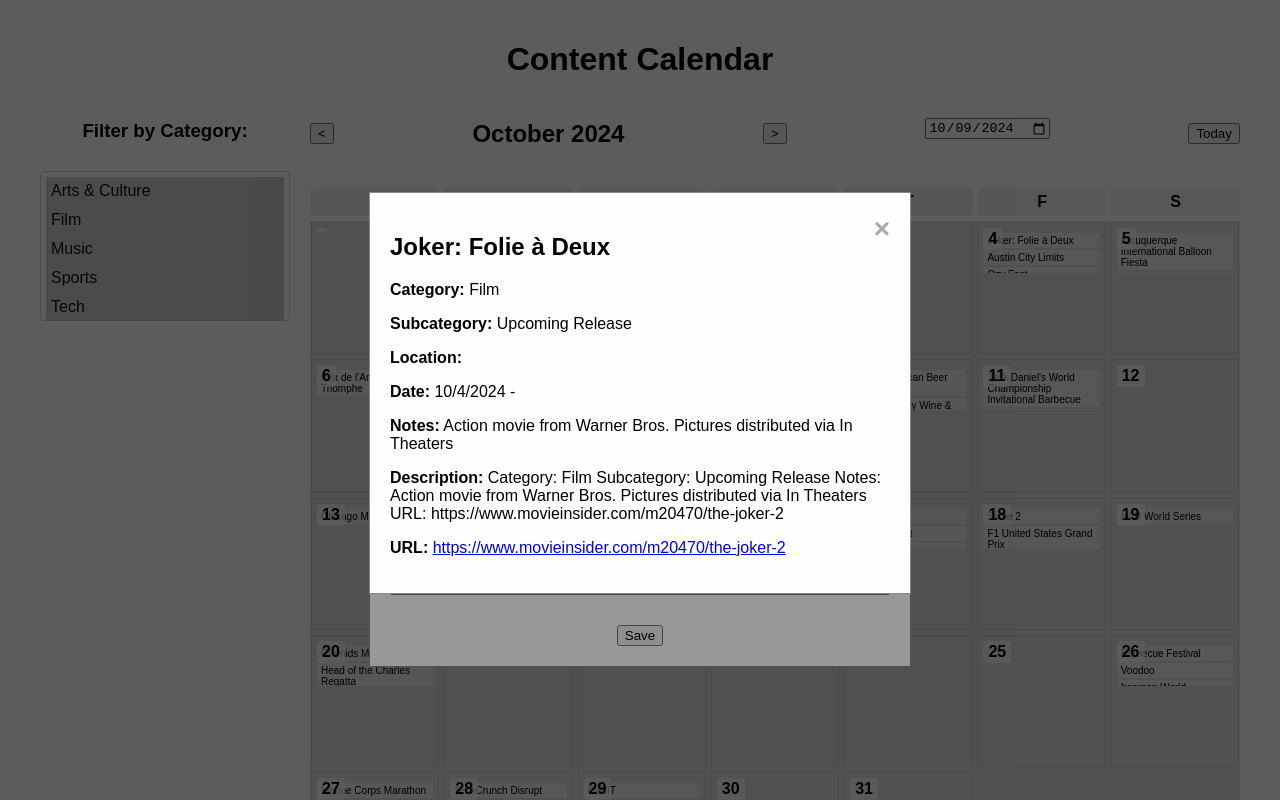
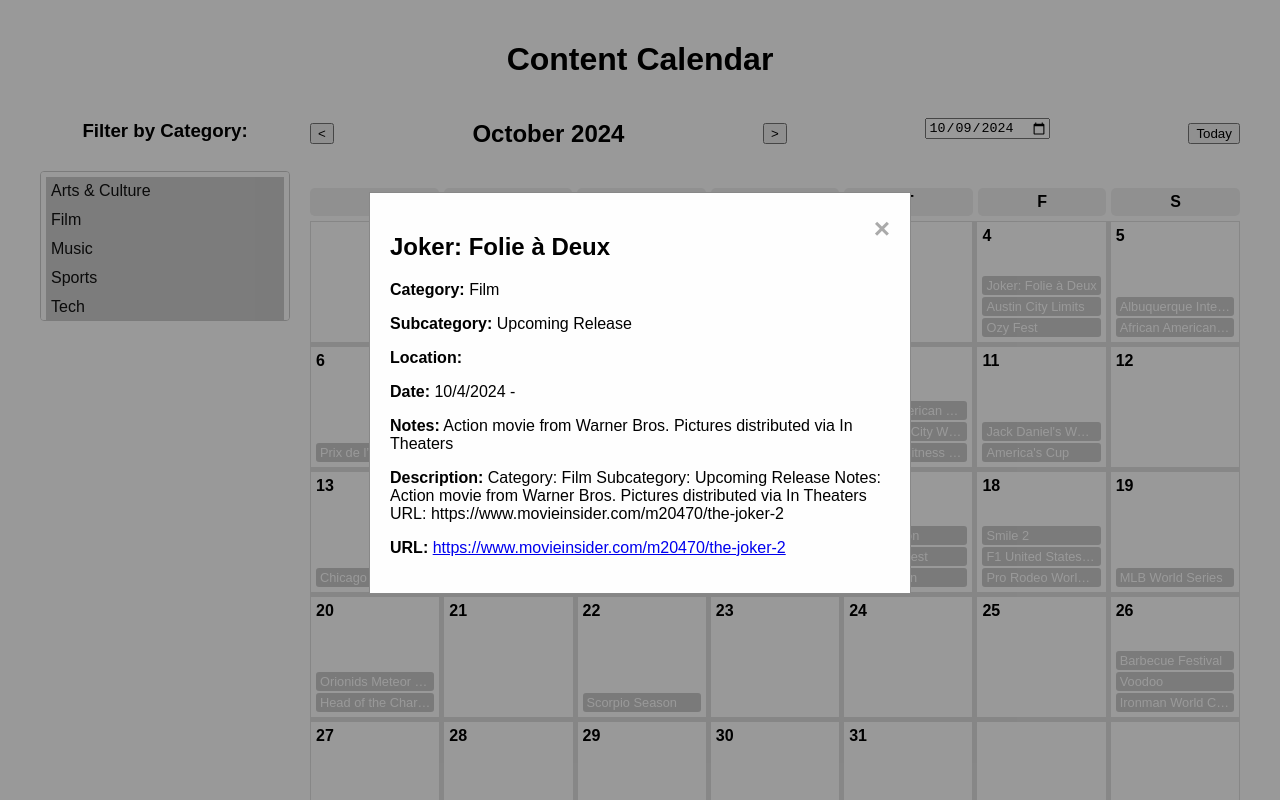
Before and after one commit to welovejeff/Culture-Calendar, a plain HTML site: page index.html in a window 1280 px wide. Both pictures are taken after a click on the element "Joker: Folie à Deux". Shown: the top 800 px of the page. Drawn offline with nearby package versions, Linux system fonts and the light colour scheme.

Commit message:
Fixed cell formatting

```diff
--- a/script.js
+++ b/script.js
@@ -54,58 +54,8 @@
 function renderCalendar() {
     const year = currentDate.getFullYear();
     const month = currentDate.getMonth();
-    const firstDay = new Date(year, month, 1);
-    const lastDay = new Date(year, month + 1, 0);
-    const daysInMonth = lastDay.getDate();
-
     document.getElementById('current-month').textContent = `${currentDate.toLocaleString('default', { month: 'long' })} ${year}`;
-
-    const calendar = document.getElementById('calendar');
-    calendar.innerHTML = '';
-
-    for (let i = 0; i < firstDay.getDay(); i++) {
-        calendar.appendChild(createDayElement(''));
-    }
-
-    for (let day = 1; day <= daysInMonth; day++) {
-        const dayElement = createDayElement(day);
-        const dateKey = `${year}-${String(month + 1).padStart(2, '0')}-${String(day).padStart(2, '0')}`;
-
-        console.log(`Rendering day ${day}, dateKey: ${dateKey}`);
-
-        if (currentContent[dateKey] && currentContent[dateKey].length > 0) {
-            currentContent[dateKey].forEach(content => {
-                const placeholder = createPlaceholder(content);
-                dayElement.appendChild(placeholder);
-            });
-        }
-
-        // Filter events for this day based on selected categories
-        const dayEvents = events.filter(event => {
-            const startDate = new Date(event['Start Date']);
-            return startDate.toDateString() === new Date(year, month, day).toDateString() &&
-                   selectedCategories.includes(event.Category);
-        });
-
-        console.log(`Events for ${dateKey}:`, dayEvents); // Add this line
-
-        if (dayEvents.length > 0) {
-            const eventsContainer = document.createElement('div');
-            eventsContainer.className = 'events-container';
-            dayEvents.forEach(event => {
-                const eventElement = document.createElement('div');
-                eventElement.className = 'event';
-                eventElement.textContent = event.Subject;
-                eventElement.addEventListener('click', () => openEventModal(event));
-                eventsContainer.appendChild(eventElement);
-            });
-            dayElement.appendChild(eventsContainer);
-        }
-
-        calendar.appendChild(dayElement);
-    }
-
-    setupDragAndDrop();
+    createCalendar(year, month);
     updateDatePicker();
 }
 
@@ -446,7 +396,7 @@
 
     // Clear existing content for the current month
     for (let day = 1; day <= daysInMonth; day++) {
-        const dateKey = `${year}-${month + 1}-${day}`;
+        const dateKey = `${year}-${String(month + 1).padStart(2, '0')}-${String(day).padStart(2, '0')}`;
         if (currentContent[dateKey]) {
             delete currentContent[dateKey];
         }
@@ -454,12 +404,12 @@
 
     // Add new placeholders
     postDays.forEach(day => {
-        const dateKey = `${year}-${month + 1}-${day}`;
+        const dateKey = `${year}-${String(month + 1).padStart(2, '0')}-${String(day).padStart(2, '0')}`;
         if (!currentContent[dateKey]) {
             currentContent[dateKey] = [];
         }
         const newContent = {
-            platform: 'auto-populated', // Use 'auto-populated' instead of a specific platform
+            platform: getRandomPlatform(),
             content: 'New auto-generated content',
             description: '',
             postTime: '',
@@ -472,7 +422,7 @@
     console.log("Final currentContent:", currentContent);
 
     updateContentData();
-    renderCalendar();
+    createCalendar(year, month);
     console.log("Auto-populate completed");
 }
 
@@ -580,10 +530,14 @@
         const dateDiv = document.createElement('div');
         dateDiv.classList.add('calendar-date');
 
+        const contentDiv = document.createElement('div');
+        contentDiv.classList.add('calendar-content');
+
         const eventsDiv = document.createElement('div');
         eventsDiv.classList.add('calendar-events');
 
         cell.appendChild(dateDiv);
+        cell.appendChild(contentDiv);
         cell.appendChild(eventsDiv);
 
         if (i >= startingDay && i < startingDay + daysInMonth) {
@@ -594,32 +548,47 @@
             const dateString = date.toISOString().split('T')[0];
 
             // Add content posts
-            if (contentData[dateString]) {
-                contentData[dateString].forEach(content => {
-                    const contentDiv = document.createElement('div');
-                    contentDiv.classList.add('calendar-event');
-                    contentDiv.textContent = content.platform;
-                    contentDiv.style.backgroundColor = getPlatformColor(content.platform);
-                    contentDiv.style.color = 'white';
-                    eventsDiv.appendChild(contentDiv);
+            if (currentContent[dateString]) {
+                currentContent[dateString].forEach(content => {
+                    const placeholder = createPlaceholder(content);
+                    contentDiv.appendChild(placeholder);
                 });
             }
 
             // Add CSV events
-            if (csvEvents[dateString]) {
-                csvEvents[dateString].forEach(event => {
-                    const eventDiv = document.createElement('div');
-                    eventDiv.classList.add('calendar-event');
-                    eventDiv.textContent = event.category;
-                    eventDiv.style.backgroundColor = getCategoryColor(event.category);
-                    eventDiv.style.color = 'white';
-                    eventsDiv.appendChild(eventDiv);
+            if (events.length > 0) {
+                const dayEvents = events.filter(event => {
+                    const eventDate = new Date(event['Start Date']);
+                    return eventDate.toDateString() === date.toDateString() &&
+                           selectedCategories.includes(event.Category);
+                });
+
+                dayEvents.forEach(event => {
+                    const eventElement = document.createElement('div');
+                    eventElement.className = 'calendar-event';
+                    eventElement.textContent = event.Subject;
+                    eventElement.style.backgroundColor = getCategoryColor(event.Category);
+                    eventElement.style.color = 'white';
+                    eventElement.addEventListener('click', (e) => {
+                        e.stopPropagation();
+                        openEventModal(event);
+                    });
+                    eventsDiv.appendChild(eventElement);
                 });
             }
+
+            // Add click event to add content
+            cell.addEventListener('click', (e) => {
+                if (e.target === cell || e.target === dateDiv || e.target === contentDiv) {
+                    openModal(null, cell);
+                }
+            });
         }
 
         calendar.appendChild(cell);
     }
+
+    setupDragAndDrop();
 }
 
 // Helper functions to get colors for platforms and categories
--- a/styles.css
+++ b/styles.css
@@ -67,6 +67,7 @@
     font-size: 14px;
     line-height: 1.3;
     min-height: 30px;
+    margin-bottom: 2px;
 }
 
 .content-preview {
@@ -434,7 +435,8 @@
     padding: 5px;
     display: flex;
     flex-direction: column;
-    justify-content: space-between;
+    justify-content: flex-start;
+    position: relative;
 }
 
 .calendar-date {
@@ -446,7 +448,10 @@
     display: flex;
     flex-direction: column;
     gap: 2px;
-    margin-top: auto;
+    position: absolute;
+    bottom: 5px;
+    left: 5px;
+    right: 5px;
 }
 
 .calendar-event {
@@ -458,3 +463,7 @@
     overflow: hidden;
     text-overflow: ellipsis;
 }
+
+.content-placeholder {
+    margin-bottom: 2px;
+}
```
